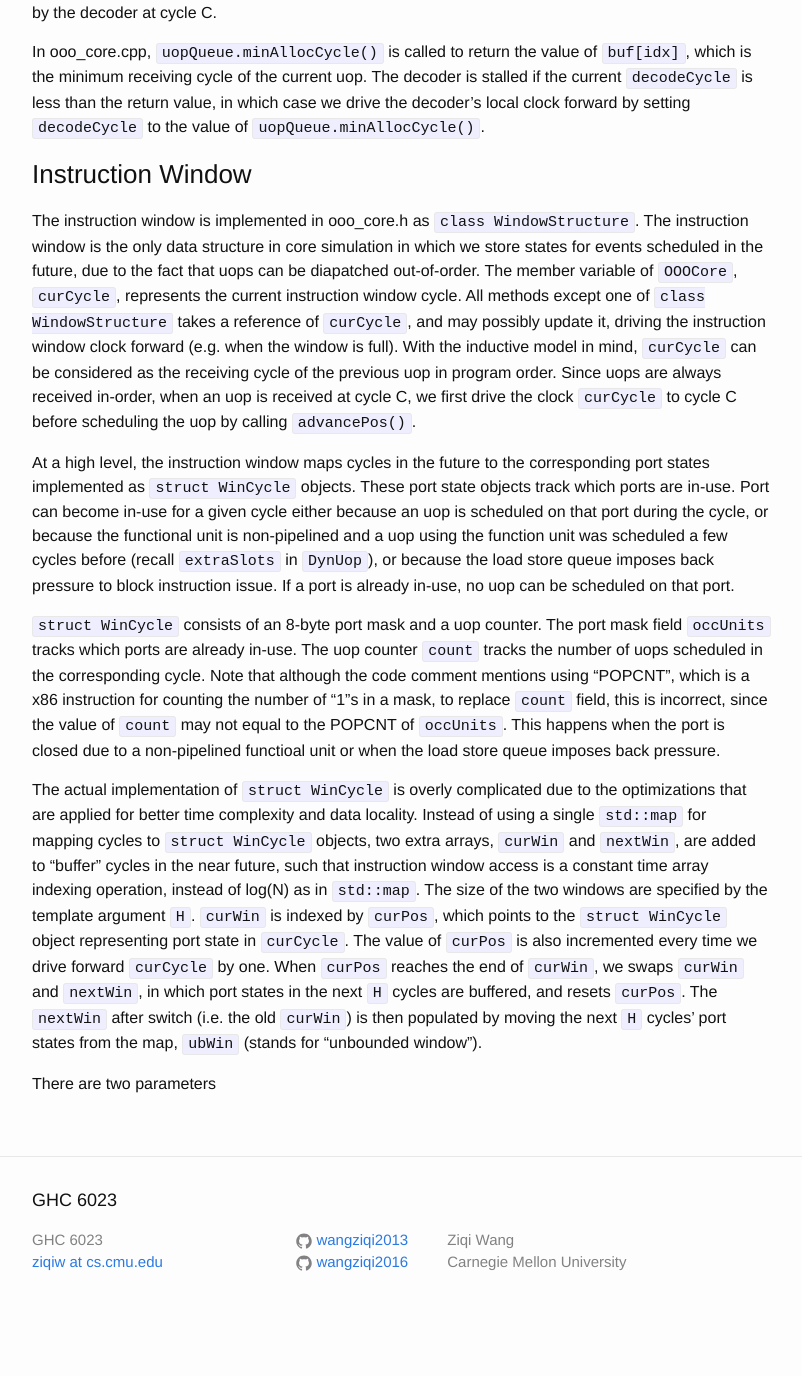
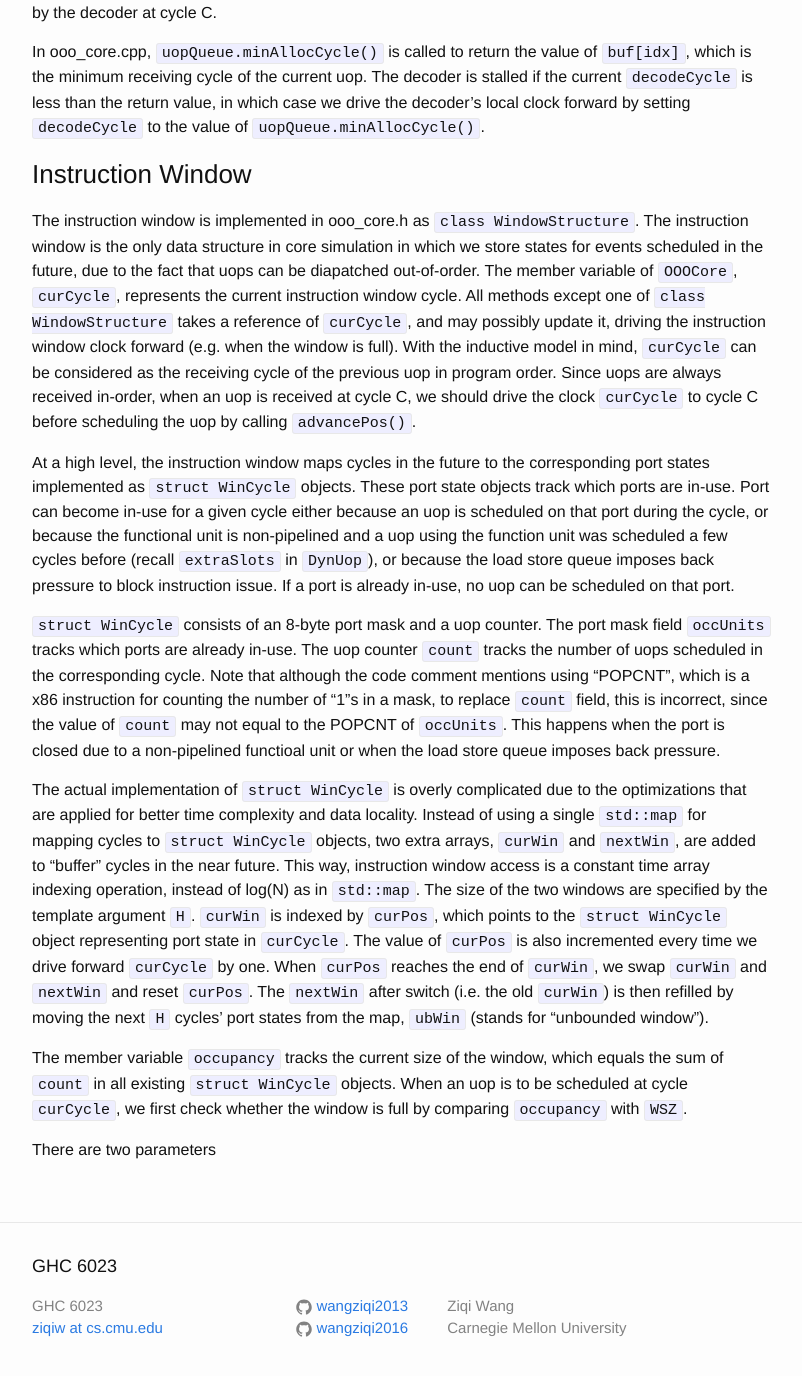
Before and after one commit to wangziqi2013/wangziqi2013.github.io, a Jekyll site: the page built from _posts/2019-12-31-zsim-microarch.markdown, in a window 1280 px wide and 1400 px high, scrolled down 13987 px. Shown: the top 1376 px of the window, without its empty margins (238-1040 px from the left). Built offline with Jekyll 4.4.1, drawn with Linux system fonts in a browser that asks for light colours; before the commit the page ends 15321 px from its top, so only the background shows below that.

Commit message:
Small change

```diff
--- a/_posts/2019-12-31-zsim-microarch.markdown
+++ b/_posts/2019-12-31-zsim-microarch.markdown
@@ -511,7 +511,7 @@ can be diapatched out-of-order. The member variable of `OOOCore`, `curCycle`, re
 cycle. All methods except one of `class WindowStructure` takes a reference of `curCycle`, and may possibly update it,
 driving the instruction window clock forward (e.g. when the window is full). With the inductive model in mind, `curCycle`
 can be considered as the receiving cycle of the previous uop in program order. Since uops are always received in-order,
-when an uop is received at cycle C, we first drive the clock `curCycle` to cycle C before scheduling the uop by calling
+when an uop is received at cycle C, we should drive the clock `curCycle` to cycle C before scheduling the uop by calling
 `advancePos()`.
 
 At a high level, the instruction window maps cycles in the future to the corresponding port states implemented as
@@ -529,12 +529,16 @@ pressure.
 
 The actual implementation of `struct WinCycle` is overly complicated due to the optimizations that are applied
 for better time complexity and data locality. Instead of using a single `std::map` for mapping cycles to `struct WinCycle`
-objects, two extra arrays, `curWin` and `nextWin`, are added to "buffer" cycles in the near future, such that instruction
+objects, two extra arrays, `curWin` and `nextWin`, are added to "buffer" cycles in the near future. This way, instruction
 window access is a constant time array indexing operation, instead of log(N) as in `std::map`. The size of the two windows
 are specified by the template argument `H`. `curWin` is indexed by `curPos`, which points to the `struct WinCycle` object
 representing port state in `curCycle`. The value of `curPos` is also incremented every time we drive forward `curCycle`
-by one. When `curPos` reaches the end of `curWin`, we swaps `curWin` and `nextWin`, in which port states in the next `H`
-cycles are buffered, and resets `curPos`. The `nextWin` after switch (i.e. the old `curWin`) is then populated by moving
-the next `H` cycles' port states from the map, `ubWin` (stands for "unbounded window").
+by one. When `curPos` reaches the end of `curWin`, we swap `curWin` and `nextWin` and reset `curPos`. The `nextWin` after
+switch (i.e. the old `curWin`) is then refilled by moving the next `H` cycles' port states from the map, `ubWin` (stands
+for "unbounded window").
+
+The member variable `occupancy` tracks the current size of the window, which equals the sum of `count` in all existing
+`struct WinCycle` objects. When an uop is to be scheduled at cycle `curCycle`, we first check whether the window
+is full by comparing `occupancy` with `WSZ`.
 
 There are two parameters
```
